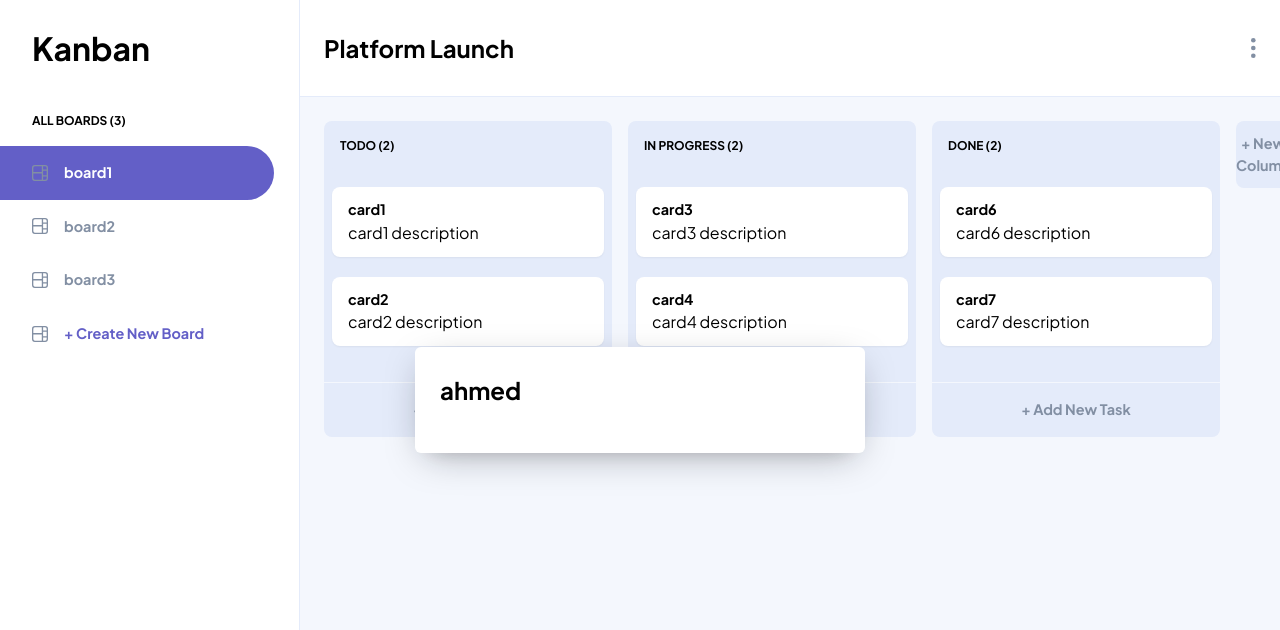
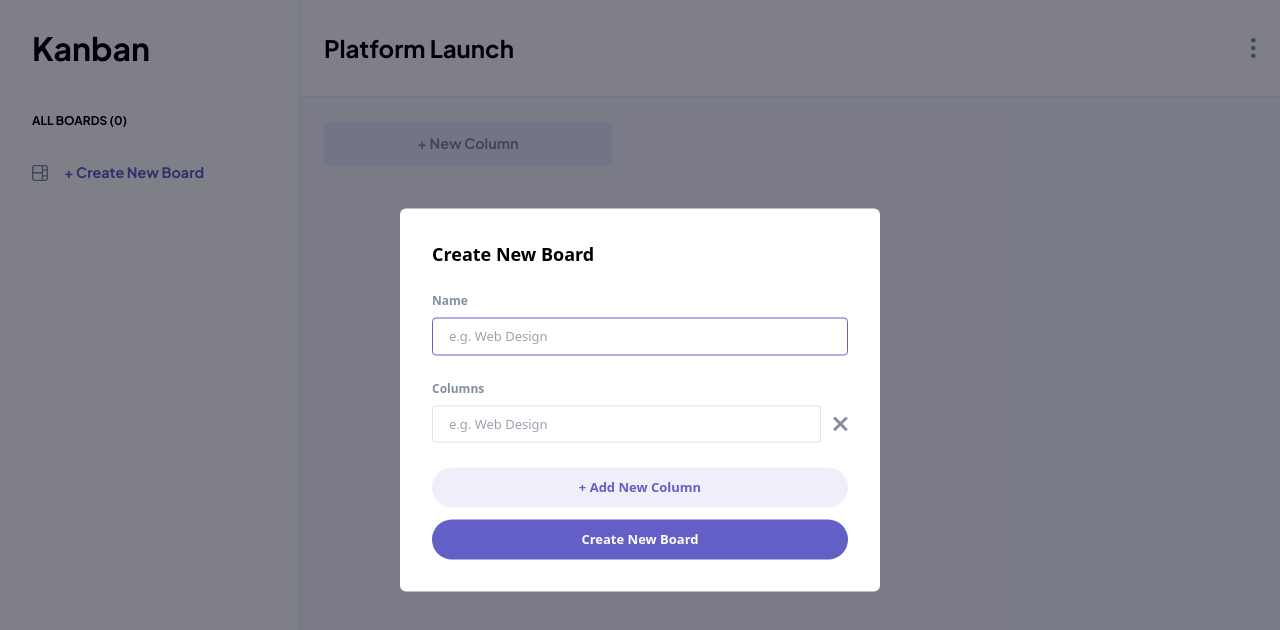
Before and after one commit to AhmedTarek22/Kanban-board, a React (Vite) app: page / in a window 1280 px wide. Both pictures are taken after a click on the button "+ Create New Board". Shown: the top 630 px of the page. Built offline with nearby package versions, Linux system fonts and the light colour scheme.

Commit message:
Completed board logic: add, edit, and delete functionalities

```diff
--- a/src/App.jsx
+++ b/src/App.jsx
@@ -1,25 +1,43 @@
-import { useState } from "react";
+import { useEffect, useState } from "react";
 import Header from "./Components/Header";
 import SideMenu from "./Components/SideMenu";
 import Workspace from "./Components/Workspace";
-import data from "./data.json";
+import { DataContext } from "./DataContext";
 
 function App() {
-  const [dataState, setDataState] = useState(data);
+  const [dataState, setDataState] = useState();
   const [selectedBoardIndex, setSelectedBoardIndex] = useState(0);
 
+  useEffect(() => {
+    const savedData = localStorage.getItem("data");
+    if (savedData) {
+      setDataState(JSON.parse(savedData));
+    }
+  }, []);
+
+  useEffect(() => {
+    if (!dataState) return;
+
+    localStorage.setItem("data", JSON.stringify(dataState));
+  }, [dataState]);
+
   return (
-    <div className="flex h-screen flex-col font-jakarta">
-      <Header />
-      <div className="flex flex-1">
-        <SideMenu
-          data={dataState}
-          selectedBoardIndex={selectedBoardIndex}
-          setSelectedBoardIndex={setSelectedBoardIndex}
-        />
-        <Workspace columns={dataState[selectedBoardIndex]?.columns} />
+    <DataContext.Provider
+      value={{
+        data: dataState || [],
+        setData: setDataState,
+        selectedBoardIndex,
+        setSelectedBoardIndex,
+      }}
+    >
+      <div className="flex h-screen flex-col font-jakarta">
+        <Header />
+        <div className="flex flex-1">
+          <SideMenu />
+          <Workspace />
+        </div>
       </div>
-    </div>
+    </DataContext.Provider>
   );
 }
 
--- /dev/null
+++ b/src/Components/AddNewBoardForm.jsx
@@ -0,0 +1,125 @@
+import TextField from "./TextField";
+import Button from "./Button";
+import iconCross from "../assets/icon-cross.svg";
+import { useState } from "react";
+import { useContext } from "react";
+import { DataContext } from "../DataContext";
+
+const AddNewBoardForm = ({
+  boardId,
+  columns = [{ id: Date.now() }],
+  title,
+  toggleDialog,
+}) => {
+  const { setData, setSelectedBoardIndex } = useContext(DataContext);
+  const [columnArray, setColumnArray] = useState(columns);
+
+  const removeColumnHander = (id) => {
+    setColumnArray((prev) => prev.filter((column) => column.id !== id));
+  };
+
+  const addNewColumnHander = () => {
+    setColumnArray((prev) => [...prev, { id: Date.now() }]);
+  };
+
+  const createNewColumnsArray = (formData, columnArray, boardId) => {
+    return columnArray.map((column) => {
+      const tasksArray = boardId ? columnArray.tasks : [];
+      return {
+        id: column.id,
+        title: formData.get(column.id),
+        tasks: tasksArray,
+      };
+    });
+  };
+
+  const updateData = (boardId, boardName, newColumnsArray, setData) => {
+    setData((prev) => {
+      let newData;
+      if (boardId) {
+        newData = prev.map((item) => {
+          if (item.id === boardId) {
+            return {
+              ...item,
+              title: boardName,
+              columns: newColumnsArray,
+            };
+          }
+          return item;
+        });
+      } else {
+        newData = [
+          ...prev,
+          {
+            id: Date.now(),
+            title: boardName,
+            columns: newColumnsArray,
+          },
+        ];
+        setSelectedBoardIndex(prev.length);
+      }
+      return newData;
+    });
+  };
+
+  const handleFormSubmit = (e) => {
+    e.preventDefault();
+    const formData = new FormData(e.target);
+    const boardName = formData.get("boardName");
+    const newColumnsArray = createNewColumnsArray(
+      formData,
+      columnArray,
+      boardId,
+    );
+
+    updateData(boardId, boardName, newColumnsArray, setData);
+    toggleDialog(false);
+  };
+
+  return (
+    <form onSubmit={handleFormSubmit}>
+      <div>
+        <h3 className="pb-2 pt-6 text-body-m text-medium-grey">Name</h3>
+        <TextField
+          placeholder="e.g. Web Design"
+          defaultValue={title}
+          name="boardName"
+          required
+        />
+      </div>
+      <div className="flex flex-col gap-2">
+        <h3 className="pt-6 text-body-m text-medium-grey" htmlFor="name">
+          Columns
+        </h3>
+        {columnArray.map((obj) => (
+          <div key={obj.id} className="flex items-center justify-between gap-3">
+            <TextField
+              placeholder="e.g. Web Design"
+              name={obj.id}
+              defaultValue={obj.title}
+              required
+            />
+            <button type="button" onClick={() => removeColumnHander(obj.id)}>
+              <img src={iconCross} alt="icon cross" />
+            </button>
+          </div>
+        ))}
+      </div>
+      <div className="mt-[25px] flex flex-col gap-3">
+        <Button
+          onClick={() => addNewColumnHander()}
+          isFullWidth={true}
+          variant={"secondary"}
+          size={"sm"}
+        >
+          + Add New Column
+        </Button>
+        <Button isFullWidth={true} size={"sm"}>
+          {boardId ? "Update Board" : "Create New Board"}
+        </Button>
+      </div>
+    </form>
+  );
+};
+
+export default AddNewBoardForm;
--- a/src/Components/DialogPrimitive.jsx
+++ b/src/Components/DialogPrimitive.jsx
@@ -1,6 +1,4 @@
 import * as Dialog from "@radix-ui/react-dialog";
-// import TextField from "./TextField";
-// import Button from "./Button";
 
 const DialogPrimitive = ({
   title,
@@ -12,34 +10,10 @@ const DialogPrimitive = ({
   <Dialog.Root open={isOpen} onOpenChange={setOpen}>
     <Dialog.Trigger asChild>{triggerComponent}</Dialog.Trigger>
     <Dialog.Portal>
-      <Dialog.Overlay className="fixed inset-0 bg-blackA6 data-[state=open]:animate-overlayShow" />
-      <Dialog.Content className="fixed left-1/2 top-1/2 max-h-[85vh] w-[90vw] max-w-[450px] -translate-x-1/2 -translate-y-1/2 rounded-md bg-white p-[25px] shadow-[hsl(206_22%_7%_/_35%)_0px_10px_38px_-10px,_hsl(206_22%_7%_/_20%)_0px_10px_20px_-15px] focus:outline-none data-[state=open]:animate-contentShow">
-        <Dialog.Title className="mb-5 text-heading-xl font-jakarta">
-          {title}
-        </Dialog.Title>
+      <Dialog.Overlay className="data-[state=open]:animate-overlayShow fixed inset-0 bg-black/50" />
+      <Dialog.Content className="data-[state=open]:animate-contentShow fixed left-[50%] top-[50%] max-h-[85vh] w-[480px] translate-x-[-50%] translate-y-[-50%] overflow-auto rounded-[6px] bg-white p-8 focus:outline-none">
+        <Dialog.Title className="text-heading-l">{title}</Dialog.Title>
         {children}
-        {/* <fieldset className="mb-[15px] flex flex-col gap-2">
-          <label className="w-full text-[15px] text-violet11" htmlFor="name">
-            Name
-          </label>
-          <TextField placeholder="e.g. Web Design" />
-        </fieldset>
-        <fieldset className="mb-[15px] flex flex-col gap-2">
-          <label className="w-full text-[15px] text-violet11" htmlFor="name">
-            Columns
-          </label>
-          <div>
-            <TextField placeholder="e.g. Web Design" />
-          </div>
-        </fieldset>
-        <div className="mt-[25px] flex flex-col gap-3">
-          <Button isFullWidth={true} variant={"secondary"} size={"sm"}>
-            + Add New Column
-          </Button>
-          <Button isFullWidth={true} size={"sm"}>
-            Create New Board
-          </Button>
-        </div> */}
       </Dialog.Content>
     </Dialog.Portal>
   </Dialog.Root>
--- a/src/Components/Header.jsx
+++ b/src/Components/Header.jsx
@@ -1,11 +1,24 @@
-import { useState } from "react";
+import { useContext, useState } from "react";
 import DialogPrimitive from "./DialogPrimitive";
 import DropdownPrimitive from "./DropdownPrimitive";
 import iconVerticalEllipsis from "../assets/icon-vertical-ellipsis.svg";
+import { DataContext } from "../DataContext";
+import AddNewBoardForm from "./AddNewBoardForm";
+
 const Header = () => {
+  const { data, setData, selectedBoardIndex } = useContext(DataContext);
   const [open, setOpen] = useState(false);
 
-  const onEditBoard = () => setOpen(true);
+  const onEditBoard = () => {
+    setOpen(true);
+  };
+
+  const onDeleteBoard = () => {
+    if (window.confirm("Are you sure you want to delete this board?")) {
+      setData((prev) => prev.toSpliced(selectedBoardIndex, 1));
+    }
+  };
+
   return (
     <header className="flex h-[97px] shrink-0 items-center">
       <div className="flex w-[300px] items-center gap-4 self-stretch border-b border-r border-lines-light pl-8 text-[32px] font-bold">
@@ -18,7 +31,7 @@ const Header = () => {
             edit: { label: "Edit Board", onClick: onEditBoard },
             delete: {
               label: "Delete Board",
-              onClick: () => console.log("Delete"),
+              onClick: () => onDeleteBoard(),
             },
           }}
           triggerComponent={() => (
@@ -27,11 +40,14 @@ const Header = () => {
             </button>
           )}
         />
-        <DialogPrimitive
-          isOpen={open}
-          setOpen={setOpen}
-          title="Edit Board"
-        ></DialogPrimitive>
+        <DialogPrimitive isOpen={open} setOpen={setOpen} title="Edit Board">
+          <AddNewBoardForm
+            boardId={data[selectedBoardIndex]?.id}
+            columns={data[selectedBoardIndex]?.columns}
+            title={data[selectedBoardIndex]?.title}
+            toggleDialog={setOpen}
+          />
+        </DialogPrimitive>
       </div>
     </header>
   );
--- a/src/Components/SideMenu.jsx
+++ b/src/Components/SideMenu.jsx
@@ -1,17 +1,28 @@
 import clsx from "clsx";
-import { useState } from "react";
+import { useContext, useState } from "react";
 import DialogPrimitive from "./DialogPrimitive";
 import iconBoard from "../assets/icon-board.svg";
+import { DataContext } from "../DataContext";
+import AddNewBoardForm from "./AddNewBoardForm";
 
-const SideMenu = ({ data = [], selectedBoardIndex, setSelectedBoardIndex }) => {
+/**
+ *
+ * @param {Object} props
+ * @param {Number} props.selectedBoardIndex
+ * @param {Function} props.setSelectedBoardIndex
+ * @returns {JSX.Element}
+ */
+
+const SideMenu = () => {
   const [open, setOpen] = useState(false);
+  const { data, selectedBoardIndex, setSelectedBoardIndex } =
+    useContext(DataContext);
 
   return (
     <aside className="side-menu -mt-px w-[300px] border-r border-lines-light bg-white">
       <p className="px-8 py-4 text-heading-s">ALL BOARDS ({data.length})</p>
       <ul>
-        {data &&
-          data.map((item, index) => (
+        {data.map((item, index) => (
           <li key={item.id}>
             <button
               className={clsx(
@@ -32,13 +43,15 @@ const SideMenu = ({ data = [], selectedBoardIndex, setSelectedBoardIndex }) => {
           <DialogPrimitive
             isOpen={open}
             setOpen={setOpen}
-            title="ahmed"
+            title="Create New Board"
             triggerComponent={
               <button className="flex w-full items-center gap-4 text-heading-m text-main-purple">
                 <img src={iconBoard} alt="icon board" /> + Create New Board
               </button>
             }
-          />
+          >
+            <AddNewBoardForm toggleDialog={setOpen} />
+          </DialogPrimitive>
         </li>
       </ul>
     </aside>
--- a/src/Components/TextField.jsx
+++ b/src/Components/TextField.jsx
@@ -21,11 +21,11 @@ const TextField = ({
         placeholder={placeholder}
         required={required}
         className={clsx(
-          "w-full rounded-[4px] border border-medium-grey/25 py-2 pl-4 text-body-l",
+          "w-full rounded-[4px] border border-medium-grey/25 py-2 pl-4 text-body-l outline-none focus:border-main-purple",
           {
             "border-red pr-32": isInvalid,
             "pr-4": !isInvalid,
-          }
+          },
         )}
       />
     </div>
--- a/src/Components/Workspace.jsx
+++ b/src/Components/Workspace.jsx
@@ -1,11 +1,27 @@
+import { useContext } from "react";
 import Column from "./Column";
+import { DataContext } from "../DataContext";
 
-const Workspace = ({ columns }) => {
+/**
+ *
+ * @param {Object} props
+ * @param {Array} props.columns
+ * @param {Object} props.columns.id
+ * @param {Array} props.columns.tasks
+ * @param {String} props.columns.title
+ * @returns {JSX.Element}
+ */
+
+const Workspace = () => {
+  const { data, selectedBoardIndex } = useContext(DataContext);
+  const columns = data[selectedBoardIndex]?.columns;
+
   return (
     <div className="flex h-[calc(100vh-97px)] flex-1 gap-4 overflow-auto bg-light-grey p-6">
-      {columns.map((item, index) => (
-        <Column key={index} title={item.title} tasks={item.tasks} />
-      ))}
+      {columns?.length &&
+        columns.map((item, index) => (
+          <Column key={index} title={item.title} tasks={item.tasks} />
+        ))}
       <button className="w-72 self-start rounded-lg bg-lines-light py-3 text-heading-m text-medium-grey">
         + New Column
       </button>
--- /dev/null
+++ b/src/DataContext.js
@@ -0,0 +1,3 @@
+import React from "react";
+
+export const DataContext = React.createContext();
```
Also changed, not shown: src/Components/Card.jsx (+7 -0 lines), src/Components/Column.jsx (+9 -1 lines), 1 other file (tests, documents, lock files or other folders). Lines whose indentation alone changed are shown as unchanged.
